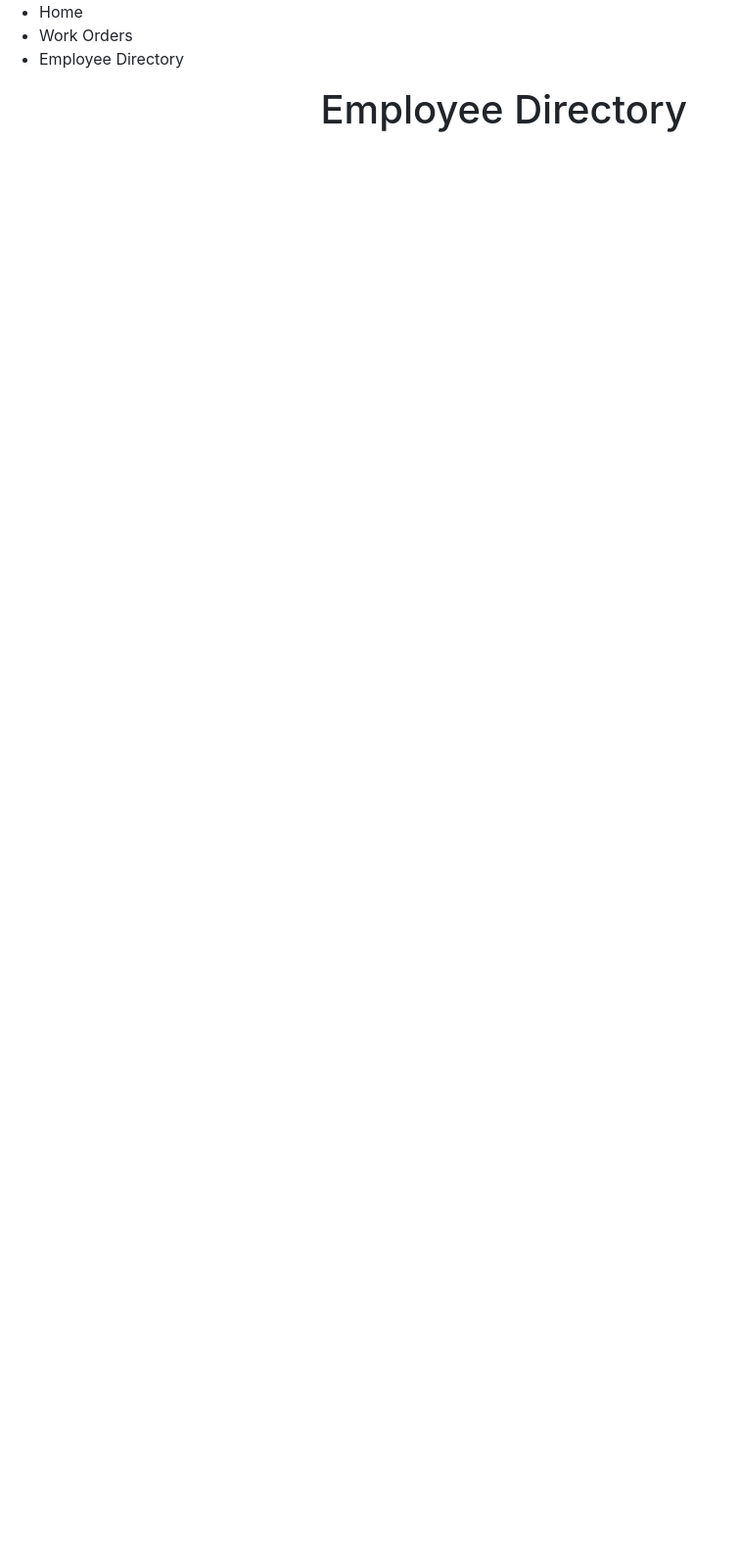
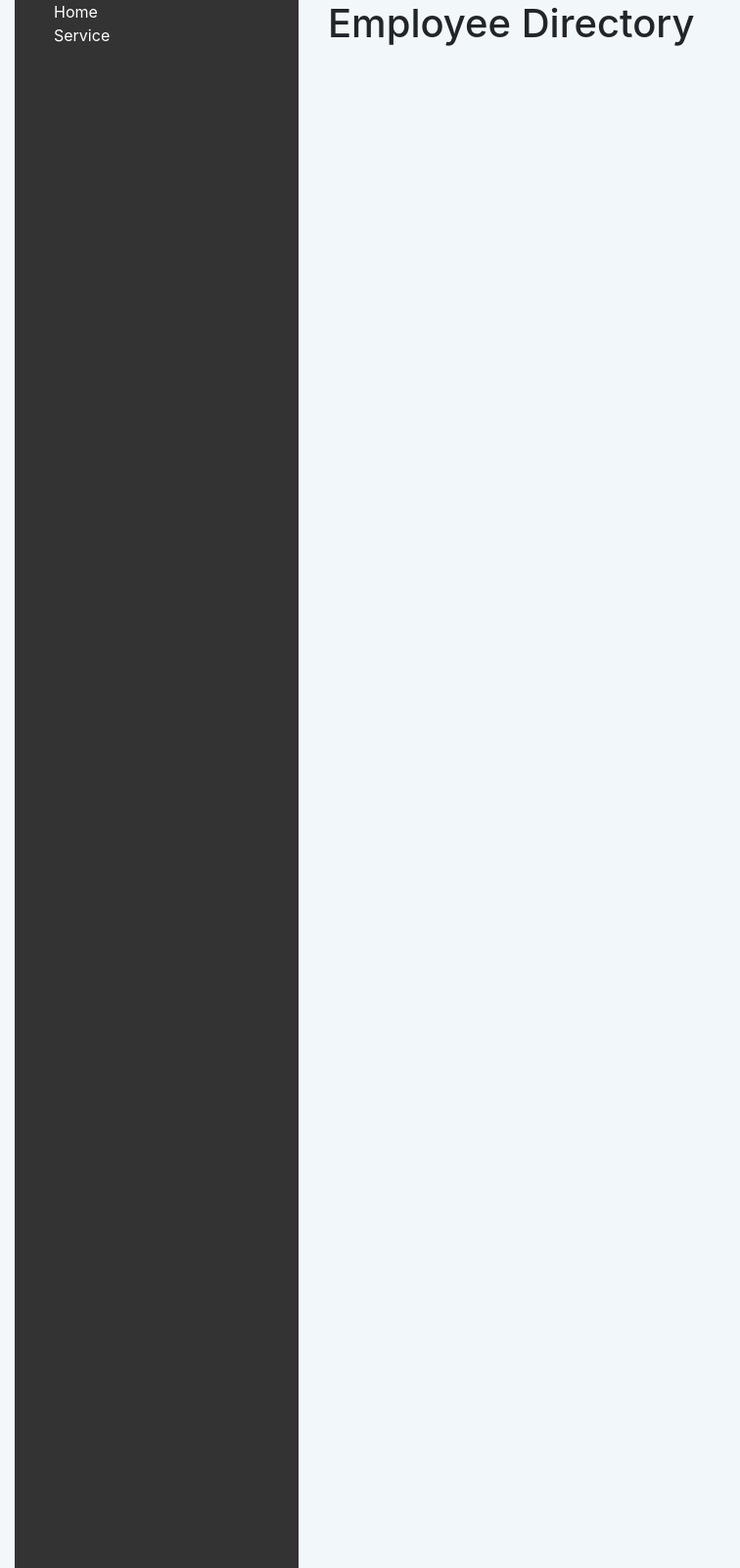
Before and after one commit to corykitchens/sae, a Django app: page /employees/ in a window 1280 px wide. Shown: the whole page at 98% size, without its empty margins (0-756 px from the left). Before the commit the page ends 135 px from the top, so only its background shows below. Run offline with Django 3.2, Linux system fonts and the light colour scheme; data that the repository does not hold is empty; some libraries are stand-ins or nearby versions.

Commit message:
Added styles to employee card

```diff
--- /dev/null
+++ b/static/css/login.css
@@ -0,0 +1,3 @@
+.side-nav {
+	background-color: black;
+}
--- /dev/null
+++ b/static/employee/css/base.css
@@ -0,0 +1,13 @@
+body {
+	background-color: #f2f7fa;
+}
+.side-nav {
+	background-color: #333333;
+	color: white;
+	min-height: 100rem;
+
+}
+
+.side-nav ul {
+	list-style-type: none;
+}
--- a/static/employee/css/employee.css
+++ b/static/employee/css/employee.css
@@ -5,8 +5,10 @@
 }
 
 .employee-profile {
-	border: 1px solid black;
 	background: #FFF;
+	border-radius: 2px;
+	box-shadow: 0 1px 3px rgba(0,0,0,0.1);
+	border-top: 10px solid #004199;
 	justify-content: space-between;
 	flex-wrap: wrap;
 	width: 300px;
--- a/templates/employee/base.html
+++ b/templates/employee/base.html
@@ -9,19 +9,29 @@
     <!-- Bootstrap CSS -->
     {% load staticfiles %}
     <link rel="stylesheet" href="https://maxcdn.bootstrapcdn.com/bootstrap/4.0.0-alpha.2/css/bootstrap.min.css" integrity="sha384-y3tfxAZXuh4HwSYylfB+J125MxIs6mR5FOHamPBG064zB+AFeWH94NdvaCBm8qnd" crossorigin="anonymous">
+    <link rel="stylesheet" type="text/css" href="{% static "employee/css/base.css" %}">
     <link rel="stylesheet" type="text/css" href="{% static "employee/css/employee.css" %}">
   </head>
 
   <body>
-    <ul>
-      <li>Home</li>
-      <li>Work Orders</li>
-      <li>Employee Directory</li>
-    </ul>
-  {%block content %}
+  <div class="container-fluid">
+    <div class="row">
+      <div class="col-md-3">
+        <div class="side-nav">
+          <ul>
+            <li>Home</li>
+            <li>Service</li>
+            <li></li>
+          </ul>
+        </div>
+      </div>
+      <div class="col-md-9">
+        {%block content %}
 
-
-  {% endblock %}
+        {% endblock %}
+      </div>
+  </div>
+  </div>
     <!-- jQuery first, then Bootstrap JS. -->
     <script src="https://ajax.googleapis.com/ajax/libs/jquery/2.1.4/jquery.min.js"></script>
     <script src="https://maxcdn.bootstrapcdn.com/bootstrap/4.0.0-alpha.2/js/bootstrap.min.js" integrity="sha384-vZ2WRJMwsjRMW/8U7i6PWi6AlO1L79snBrmgiDpgIWJ82z8eA5lenwvxbMV1PAh7" crossorigin="anonymous"></script>
--- a/templates/employee/employee_list.html
+++ b/templates/employee/employee_list.html
@@ -1,9 +1,7 @@
 {% extends "employee/base.html" %}
 {% block content %}
 
-<div class="row">
-	<div class="col-md-3"></div>
-	<div class="col-md-9">
+
 	<h1>Employee Directory</h1>
 	<div class="employee-container">
 
@@ -20,7 +18,5 @@
 
 			</div>
 		{% endfor %}
-	</div>
-	</div>
-</div>
+
 {% endblock %}
```
